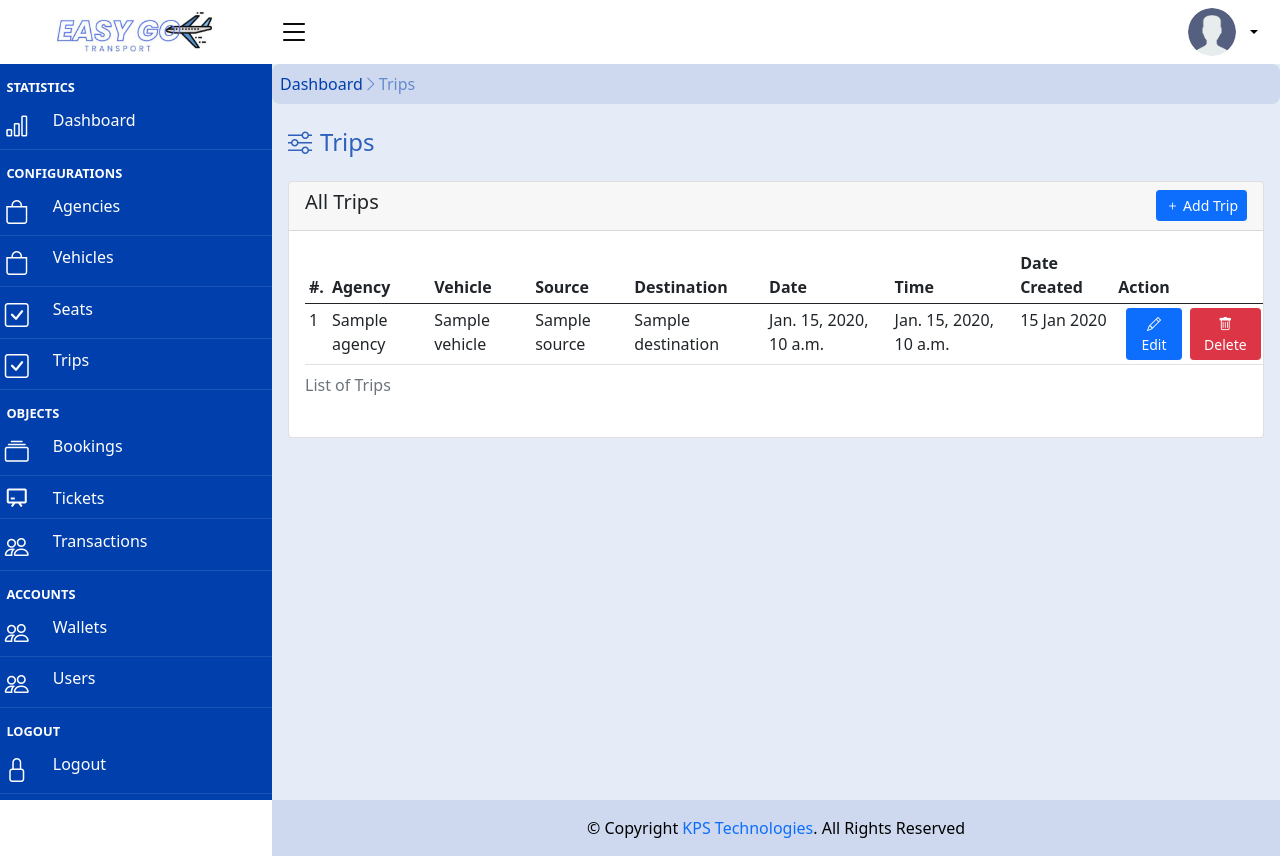
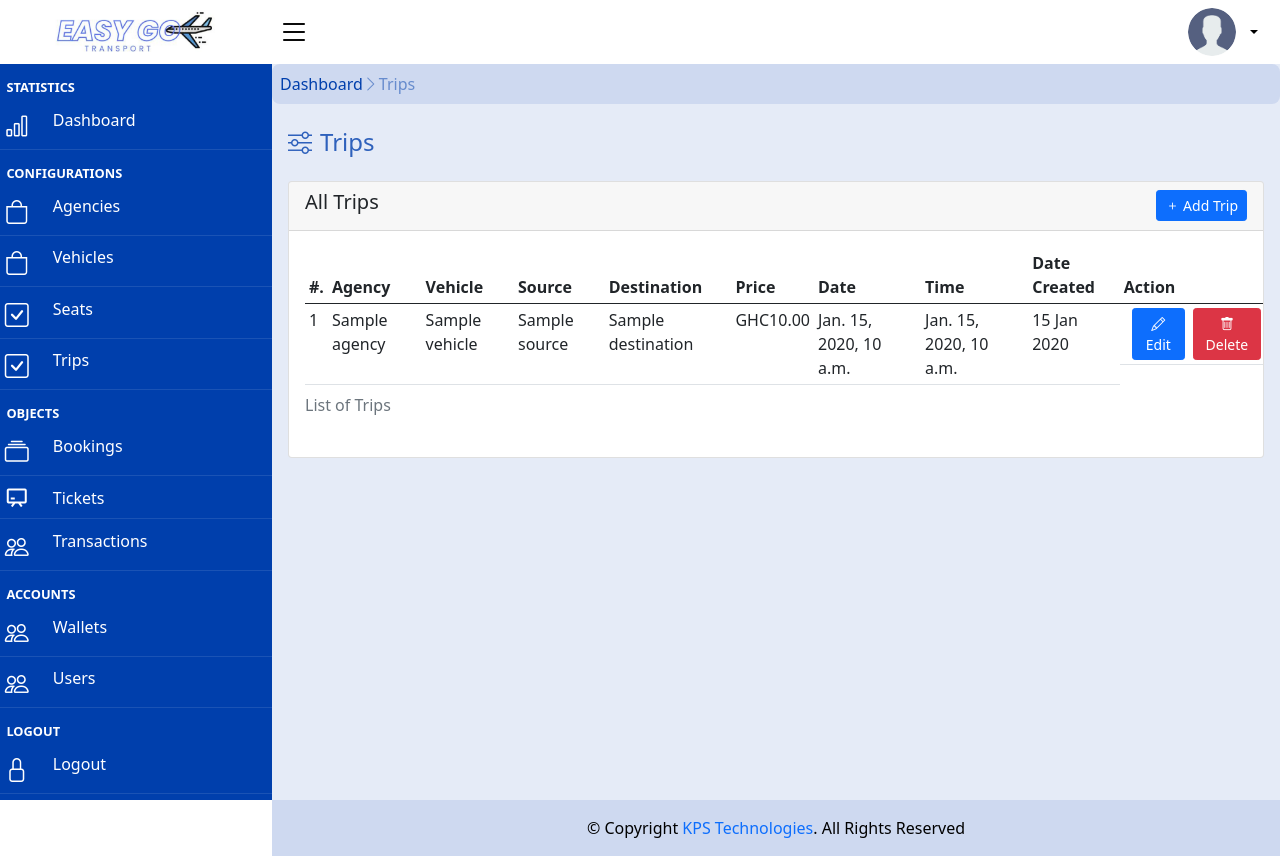
Before and after one commit to DevPrinceK/flight, a Django app: template core/backend/templates/backend/lists/trips.html in a window 1280 px wide. Run offline with Django 4.2, Linux system fonts and the light colour scheme; the template is opened without the code that fills it: most values are stand-ins (such as "Sample title", 1, 10 or a date in 2020); some libraries are stand-ins or nearby versions.

Commit message:
Update trips.html

```diff
--- a/core/backend/templates/backend/lists/trips.html
+++ b/core/backend/templates/backend/lists/trips.html
@@ -33,6 +33,7 @@
                                 <th>Vehicle</th>
                                 <th>Source</th>
                                 <th>Destination</th>
+                                <th>Price</th>
                                 <th>Date</th>
                                 <th>Time</th>
                                 <th>Date Created</th>
@@ -48,6 +49,7 @@
                                 <td>{{trip.vehicle.name}}</td>
                                 <td>{{trip.source}}</td>
                                 <td>{{trip.destination}}</td>
+                                <td>GHC{{trip.price|floatformat:2}}</td>
                                 <td>{{trip.date}}</td>
                                 <td>{{trip.time}}</td>
                                 <td>{{trip.date_created|date:"d M Y"}}</td>
```
